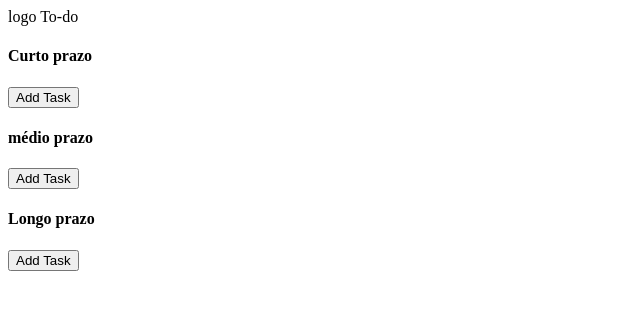
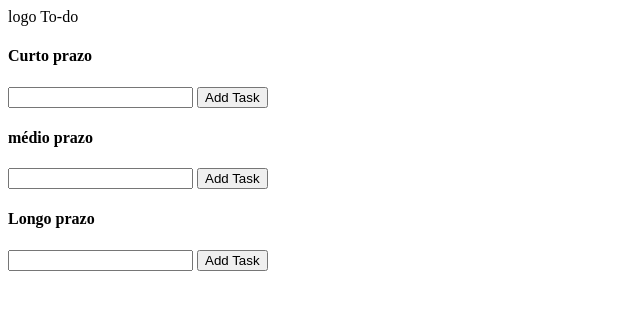
Before and after one commit to FravonDev/todo-list-old-version-, a plain HTML site: page index.html in a window 1280 px wide. Shown: the whole page, without its empty margins (0-640 px from the left). Drawn offline with Linux system fonts and the light colour scheme.

Commit message:
funções principais já funcionando

```diff
--- a/index.html
+++ b/index.html
@@ -17,26 +17,37 @@
     </header>
     <main>
         <div class="content">
-            <div class="list-container">
+            <div id="list-container">
                 <!-- here we will storage our periods divs -->
-                <div class="short-period">
+                <div id="short-period" class="period">
                     <h4 class="periods-title">Curto prazo</h4>
                     <div class="checklist">
-                        <button>Add Task</button>
+                    </div>
+                    <!-- when button clicked add a new task  -->
+                   <div class="newTask">
+                        <input type="text" class="taskInput" name="newShortTask" id="addShortTask">
+                        <button id='button1' onclick="addTask(this)" class="buttonAdd">Add Task</button>
+                   </div>
+
+                </div>
+
+                <div id="medium-period" class="period">
+                    <h4 class="periods-title">médio prazo</h4>
+                    <div class="checklist"></div>
+                    <!-- when button clicked add a new task  -->
+                    <div class="newTask">
+                        <input type="text" class="taskInput" name="newMediumTask" id="addMediumTask">
+                        <button id='button2' onclick="addTask(this)" class="buttonAdd">Add Task</button>
                     </div>
                 </div>
 
-                <div class="medium-period">
-                    <h4 class="periods-title">médio prazo</h4>
-                    <div class="checklist">
-                        <button>Add Task</button>
-                    </div>
-                </div>
-
-                <div class="long-period">
+                <div id="long-period" class="period">
                     <h4 class="periods-title">Longo prazo</h4>
-                    <div class="checklist">
-                        <button>Add Task</button>
+                    <div class="checklist"></div>
+                    <!-- when button clicked add a new task  -->
+                    <div class="newTask">
+                        <input type="text" class="taskInput" name="newLongTask" id="addLongTask">
+                        <button id='button3' onclick="addTask(this)" class="buttonAdd">Add Task</button>
                     </div>
                 </div>
             </div>
--- a/script.js
+++ b/script.js
@@ -0,0 +1,34 @@
+
+function addTask(button){
+    // get the parent element
+    let buttonParent = button.parentNode.parentNode;
+    // get the div to make and store the new task
+    let currentChecklist = buttonParent.querySelector(".checklist");
+    let textInput = buttonParent.querySelector(".taskInput");
+
+    let newText = textInput.value
+    console.log(newText)
+
+    // create the new checkbox element
+    newCheckbox = document.createElement("input")
+    newCheckbox.setAttribute("type","checkbox")
+    newCheckbox.setAttribute("id", `label${countid}`)
+
+    // make a label for this checkbox
+    newLabel = document.createElement("label")
+    newLabel.setAttribute("for", `label${countid}`)
+    newLabel.innerText = newText
+
+    console.log(newLabel)
+
+
+    console.log(newCheckbox)
+    // put the new  checkbox into checklist div
+    currentChecklist.appendChild(  newCheckbox)
+    currentChecklist.appendChild(newLabel)
+    console.log(currentChecklist.firstChild)
+    countid++
+
+}
+//store the id counter
+let countid = 1
```
